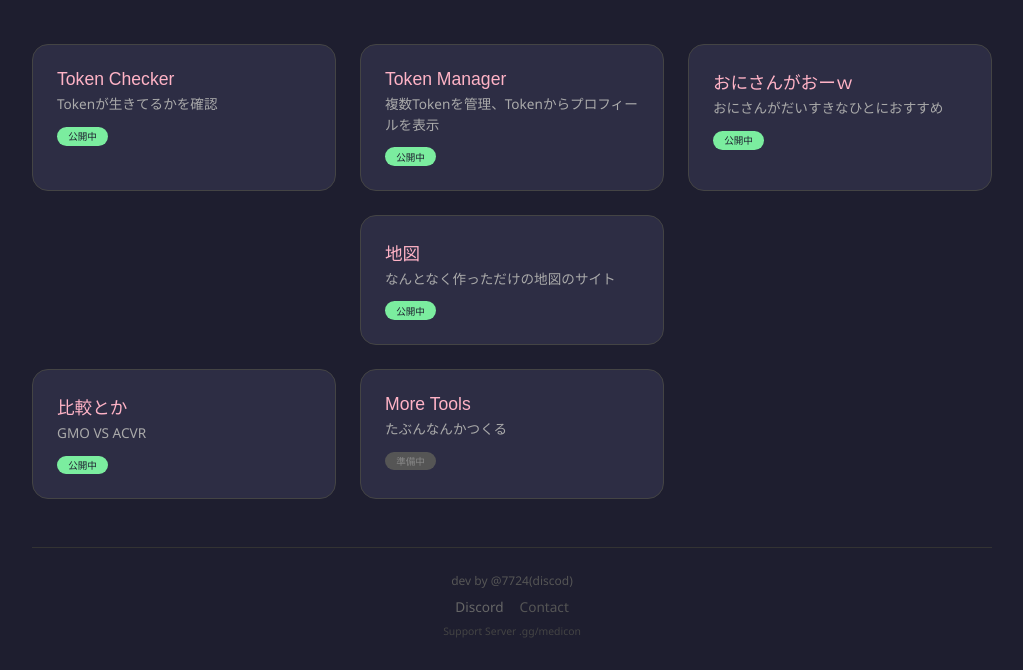
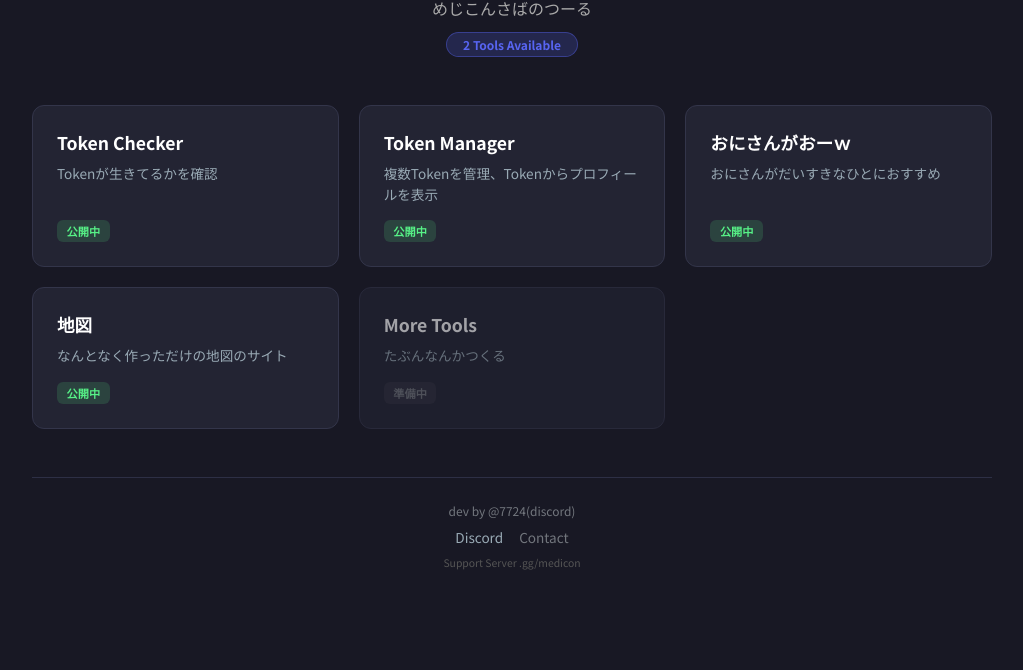
Before and after one commit to ppqh/discord-tools, a plain HTML site: page index.html in a window 1280 px wide. Shown: the part 146-816 px from the top of the page, without its empty margins (128-1151 px from the left). Drawn offline with Linux system fonts and the light colour scheme; a web font is replaced by a local one.

Commit message:
Update index.html

```diff
--- a/index.html
+++ b/index.html
@@ -5,7 +5,8 @@
     <meta name="viewport" content="width=device-width, initial-scale=1.0"/>
     <title>Discord Tools</title>
 
-    <link href="https://fonts.googleapis.com/css2?family=Mochiy+Pop+One&family=Kiwi+Maru&display=swap" rel="stylesheet">
+    <!-- Google Fonts: モダンで整ったスタイリッシュなフォントに変更 -->
+    <link href="https://fonts.googleapis.com/css2?family=Inter:wght@400;600;700&family=Noto+Sans+JP:wght@400;500;700&display=swap" rel="stylesheet">
 
     <style>
         * {
@@ -14,8 +15,8 @@
             padding: 0;
         }
         body {
-            background: #1e1e2f;
-            font-family: 'Kiwi Maru', 'Segoe UI', sans-serif;
+            background: #181824;
+            font-family: 'Noto Sans JP', 'Inter', sans-serif;
             padding: 2rem 1rem;
             color: #eee;
             min-height: 100vh;
@@ -35,110 +36,102 @@
             margin-bottom: 3rem;
         }
         .header .logo {
-            font-family: 'Mochiy Pop One', sans-serif;
-            font-size: 3rem;
-            color: #ffb3c6;
-            letter-spacing: 4px;
+            font-family: 'Inter', sans-serif;
+            font-weight: 700;
+            font-size: 2.8rem;
+            color: #5865F2; /* Discordっぽく青紫系に調整 */
+            letter-spacing: -0.5px;
             margin-bottom: 0.25rem;
         }
         .header .logo .accent {
-            color: #7bed9f;
+            color: #57F287;
         }
         .header p {
             color: #aaa;
-            font-size: 1.1rem;
+            font-size: 1rem;
         }
         .header .badge {
             display: inline-block;
-            background: #ffb3c6;
-            color: #1e1e2f;
-            padding: 0.2rem 1.2rem;
+            background: rgba(88, 101, 242, 0.2);
+            color: #5865F2;
+            border: 1px solid rgba(88, 101, 242, 0.4);
+            padding: 0.2rem 1rem;
             border-radius: 20px;
-            font-size: 0.7rem;
-            font-family: 'Mochiy Pop One', sans-serif;
-            margin-top: 0.5rem;
+            font-size: 0.75rem;
+            font-weight: 600;
+            margin-top: 0.75rem;
         }
 
         /* ===== ツールグリッド ===== */
         .tool-grid {
             display: grid;
-            grid-template-columns: repeat(auto-fill, minmax(280px, 1fr));
-            gap: 1.5rem;
+            /* 固定幅で綺麗に整列させる設定 */
+            grid-template-columns: repeat(auto-fill, minmax(260px, 1fr));
+            gap: 1.25rem;
             margin-bottom: 3rem;
         }
 
         .tool-card {
-            background: #2d2d44;
-            border-radius: 16px;
+            background: #232433;
+            border-radius: 12px;
             padding: 1.5rem;
-            border: 1px solid #444;
-            transition: all 0.3s;
+            border: 1px solid #33354a;
+            transition: all 0.2s ease;
             text-decoration: none;
             color: #eee;
-            display: block;
-            position: relative;
-            overflow: hidden;
+            display: flex;
+            flex-direction: column;
+            justify-content: space-between;
         }
         .tool-card:hover {
-            border-color: #ffb3c6;
-            transform: translateY(-4px);
-            box-shadow: 0 8px 24px rgba(255, 179, 198, 0.15);
-        }
-        .tool-card .icon {
-            font-size: 2rem;
-            margin-bottom: 0.5rem;
+            border-color: #5865F2;
+            transform: translateY(-3px);
+            box-shadow: 0 6px 20px rgba(0, 0, 0, 0.3);
         }
         .tool-card .name {
-            font-family: 'Mochiy Pop One', sans-serif;
             font-size: 1.1rem;
-            color: #ffb3c6;
-            margin-bottom: 0.25rem;
+            font-weight: 700;
+            color: #fff;
+            margin-bottom: 0.5rem;
         }
         .tool-card .desc {
             font-size: 0.85rem;
-            color: #aaa;
+            color: #99aab5;
             line-height: 1.5;
+            margin-bottom: 1rem;
         }
         .tool-card .status {
             display: inline-block;
-            font-size: 0.6rem;
-            padding: 0.15rem 0.7rem;
-            border-radius: 12px;
-            margin-top: 0.75rem;
-            font-family: 'Mochiy Pop One', sans-serif;
+            align-self: flex-start;
+            font-size: 0.7rem;
+            font-weight: 600;
+            padding: 0.2rem 0.6rem;
+            border-radius: 6px;
         }
         .tool-card .status.public {
-            background: #7bed9f;
-            color: #1e1e2f;
-        }
-        .tool-card .status.beta {
-            background: #feca57;
-            color: #1e1e2f;
+            background: rgba(87, 242, 135, 0.15);
+            color: #57F287;
         }
         .tool-card .status.soon {
-            background: #555;
-            color: #888;
+            background: rgba(255, 255, 255, 0.05);
+            color: #72767d;
         }
-        .tool-card .coming-soon {
-            opacity: 0.5;
+        .tool-card.coming-soon {
+            opacity: 0.6;
             pointer-events: none;
-        }
-        .tool-card .coming-soon .status {
-            background: #555;
-            color: #888;
         }
 
         /* ===== フッター ===== */
         .footer {
             text-align: center;
             font-size: 0.75rem;
-            color: #555;
-            border-top: 1px solid #333;
+            color: #72767d;
+            border-top: 1px solid #2d2f45;
             padding-top: 1.5rem;
             margin-top: 1rem;
         }
         .footer a {
-            color: #ffb3c6;
+            color: #5865F2;
             text-decoration: none;
         }
         .footer a:hover {
@@ -151,12 +144,8 @@
             margin-top: 0.5rem;
         }
         .footer .social a {
-            color: #666;
+            color: #99aab5;
             font-size: 0.85rem;
-            transition: color 0.2s;
-        }
-        .footer .social a:hover {
-            color: #ffb3c6;
         }
 
         /* ===== レスポンシブ ===== */
@@ -166,9 +155,6 @@
             }
             .tool-grid {
                 grid-template-columns: 1fr;
-            }
-            .header p {
-                font-size: 0.95rem;
             }
         }
     </style>
@@ -187,45 +173,43 @@
         <!-- ===== ツールグリッド ===== -->
         <div class="tool-grid">
 
-            <!-- 2. Token Checker -->
             <a href="https://99399.github.io/discord-token-checker/" class="tool-card">
+                <div>
                     <div class="name">Token Checker</div>
                     <div class="desc">Tokenが生きてるかを確認</div>
+                </div>
                 <span class="status public">公開中</span>
             </a>
 
-            <!-- 3. Profile Viewer -->
             <a href="https://99399.github.io/profile-viewer/" class="tool-card">
+                <div>
                     <div class="name">Token Manager</div>
                     <div class="desc">複数Tokenを管理、Tokenからプロフィールを表示</div>
+                </div>
                 <span class="status public">公開中</span>
             </a>
 
-                        <!-- 3. Profile Viewer -->
             <a href="https://ppqh.github.io/oni/" class="tool-card">
+                <div>
                     <div class="name">おにさんがおーｗ</div>
                     <div class="desc">おにさんがだいすきなひとにおすすめ</div>
+                </div>
                 <span class="status public">公開中</span>
             </a>
 
-                    　　 <!-- 3. 地図 -->
             <a href="https://ppqh.github.io/map/" class="tool-card">
+                <div>
                     <div class="name">地図</div>
                     <div class="desc">なんとなく作っただけの地図のサイト</div>
+                </div>
                 <span class="status public">公開中</span>
             </a>
 
-                    　　 <!-- 3. 地図 -->
-            <a href="https://ppqh.github.io/map/" class="tool-card">
-                <div class="name">比較とか</div>
-                <div class="desc">GMO VS ACVR</div>
-                <span class="status public">公開中</span>
-            </a>
-
-            <!-- 8. 準備中（Coming Soon） -->
             <div class="tool-card coming-soon">
+                <div>
                     <div class="name">More Tools</div>
                     <div class="desc">たぶんなんかつくる</div>
+                </div>
                 <span class="status soon">準備中</span>
             </div>
 
@@ -233,12 +217,12 @@
 
         <!-- ===== フッター ===== -->
         <div class="footer">
-            <div>dev by @7724(discod)</div>
+            <div>dev by @7724(discord)</div>
             <div class="social">
                 <a href="https://discord.gg/medicon" target="_blank">Discord</a>
-                <a href="#" style="color:#555;">Contact</a>
+                <a href="#" style="color:#72767d;">Contact</a>
             </div>
-            <div style="margin-top:0.5rem;font-size:0.65rem;color:#444;">
+            <div style="margin-top:0.5rem;font-size:0.65rem;color:#555;">
                 Support Server .gg/medicon
             </div>
         </div>
```
Lines whose indentation alone changed are shown as unchanged.
